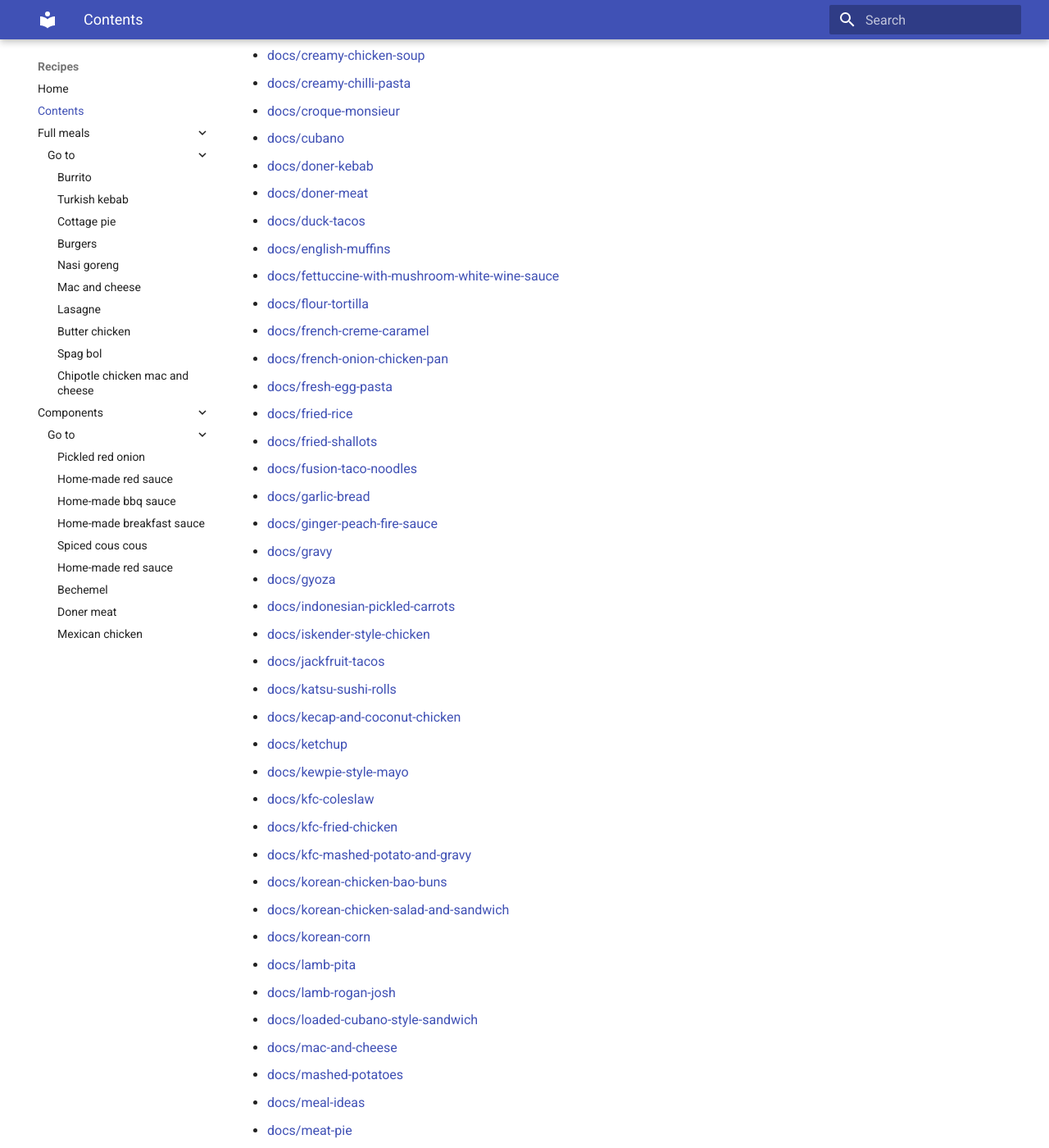
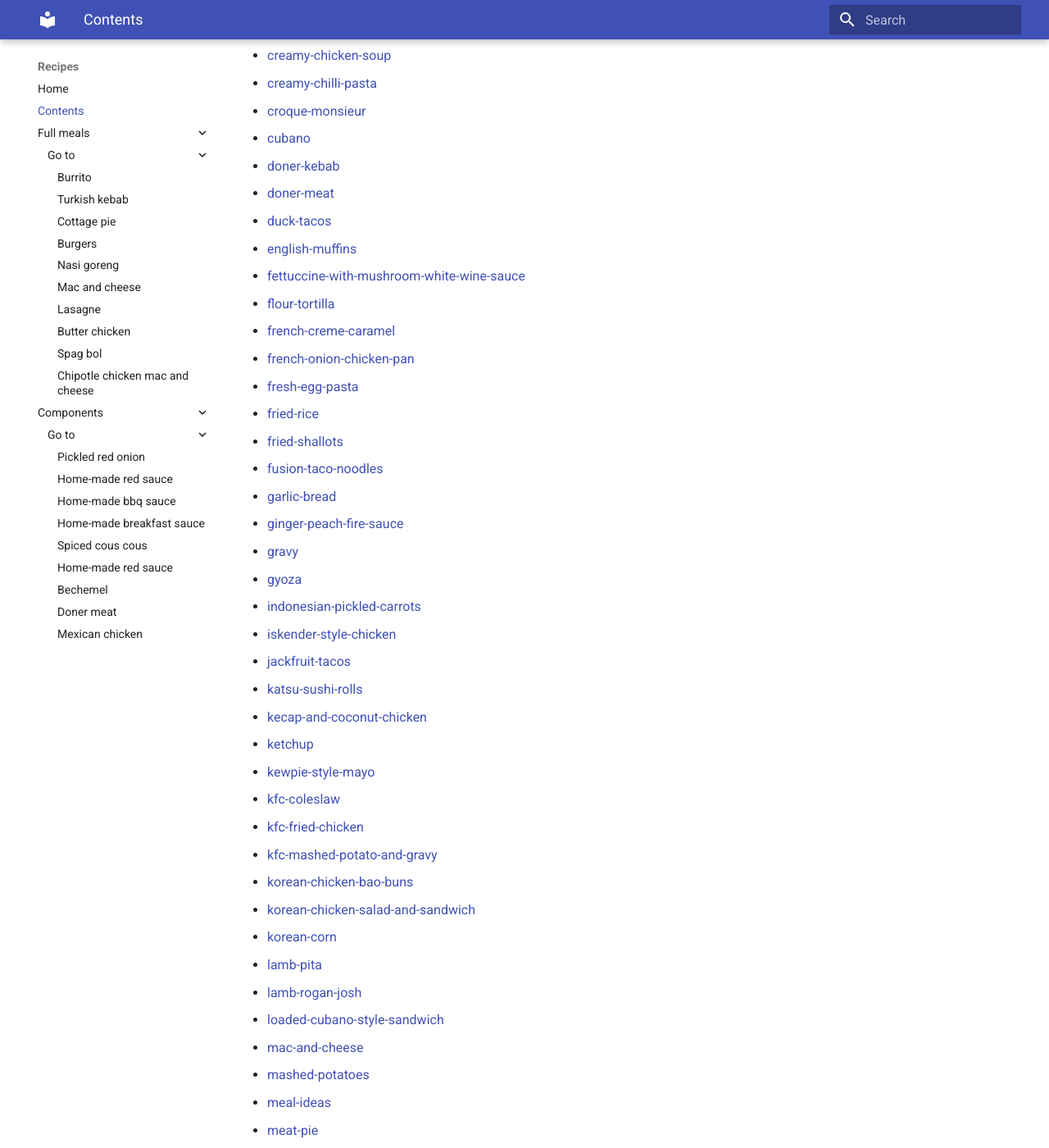
Before and after one commit to TJN25/recipe-markdown, an MkDocs documentation site: the page built from docs/contents.md, in a window 1280 px wide and 1400 px high, scrolled down 1300 px. Shown: the whole window at 82% size. Built offline with MkDocs 1.6.1 and Material for MkDocs 9.7.7, drawn with Linux system fonts in a browser that asks for light colours; some of the changed text lies outside the part shown.

Commit message:
fix: contents page links working

```diff
--- a/docs/contents.md
+++ b/docs/contents.md
@@ -1,115 +1,115 @@
 # Contents
 
-- [docs/RECIPE_STYLEGUIDE](docs/RECIPE_STYLEGUIDE.md)
-- [docs/asian-fusion-curry](docs/asian-fusion-curry.md)
-- [docs/assassin-s-pasta](docs/assassin-s-pasta.md)
-- [docs/baked-ziti](docs/baked-ziti.md)
-- [docs/banh-mi](docs/banh-mi.md)
-- [docs/bbq-sauce](docs/bbq-sauce.md)
-- [docs/bechemel](docs/bechemel.md)
-- [docs/beef-and-feta-orzo](docs/beef-and-feta-orzo.md)
-- [docs/beef-enchiladas](docs/beef-enchiladas.md)
-- [docs/beef-pide](docs/beef-pide.md)
-- [docs/bread-roll](docs/bread-roll.md)
-- [docs/breakfast-sauce](docs/breakfast-sauce.md)
-- [docs/burger-bowl](docs/burger-bowl.md)
-- [docs/burgers](docs/burgers.md)
-- [docs/burrito-sauce](docs/burrito-sauce.md)
-- [docs/butter-chicken](docs/butter-chicken.md)
-- [docs/butter-maggi-ramen](docs/butter-maggi-ramen.md)
-- [docs/caesar-salad-wrap](docs/caesar-salad-wrap.md)
-- [docs/capsicum-sauce](docs/capsicum-sauce.md)
-- [docs/chicken-burrito](docs/chicken-burrito.md)
-- [docs/chicken-corn-chowder](docs/chicken-corn-chowder.md)
-- [docs/chicken-fajitas](docs/chicken-fajitas.md)
-- [docs/chicken-florentine](docs/chicken-florentine.md)
-- [docs/chicken-korma](docs/chicken-korma.md)
-- [docs/chicken-mushroom-pasta](docs/chicken-mushroom-pasta.md)
-- [docs/chicken-pad-thai](docs/chicken-pad-thai.md)
-- [docs/chicken-rice-bowl](docs/chicken-rice-bowl.md)
-- [docs/chicken-salad](docs/chicken-salad.md)
-- [docs/chicken-satay-curry](docs/chicken-satay-curry.md)
-- [docs/chicken-tenders-sriracha](docs/chicken-tenders-sriracha.md)
-- [docs/chicken-tikka-masala](docs/chicken-tikka-masala.md)
-- [docs/chilli-con-carne](docs/chilli-con-carne.md)
-- [docs/chipotle-chicken-mac-and-cheese](docs/chipotle-chicken-mac-and-cheese.md)
-- [docs/chips](docs/chips.md)
-- [docs/coq-au-vin](docs/coq-au-vin.md)
-- [docs/creamy-chicken-soup](docs/creamy-chicken-soup.md)
-- [docs/creamy-chilli-pasta](docs/creamy-chilli-pasta.md)
-- [docs/croque-monsieur](docs/croque-monsieur.md)
-- [docs/cubano](docs/cubano.md)
-- [docs/doner-kebab](docs/doner-kebab.md)
-- [docs/doner-meat](docs/doner-meat.md)
-- [docs/duck-tacos](docs/duck-tacos.md)
-- [docs/english-muffins](docs/english-muffins.md)
-- [docs/fettuccine-with-mushroom-white-wine-sauce](docs/fettuccine-with-mushroom-white-wine-sauce.md)
-- [docs/flour-tortilla](docs/flour-tortilla.md)
-- [docs/french-creme-caramel](docs/french-creme-caramel.md)
-- [docs/french-onion-chicken-pan](docs/french-onion-chicken-pan.md)
-- [docs/fresh-egg-pasta](docs/fresh-egg-pasta.md)
-- [docs/fried-rice](docs/fried-rice.md)
-- [docs/fried-shallots](docs/fried-shallots.md)
-- [docs/fusion-taco-noodles](docs/fusion-taco-noodles.md)
-- [docs/garlic-bread](docs/garlic-bread.md)
-- [docs/ginger-peach-fire-sauce](docs/ginger-peach-fire-sauce.md)
-- [docs/gravy](docs/gravy.md)
-- [docs/gyoza](docs/gyoza.md)
-- [docs/indonesian-pickled-carrots](docs/indonesian-pickled-carrots.md)
-- [docs/iskender-style-chicken](docs/iskender-style-chicken.md)
-- [docs/jackfruit-tacos](docs/jackfruit-tacos.md)
-- [docs/katsu-sushi-rolls](docs/katsu-sushi-rolls.md)
-- [docs/kecap-and-coconut-chicken](docs/kecap-and-coconut-chicken.md)
-- [docs/ketchup](docs/ketchup.md)
-- [docs/kewpie-style-mayo](docs/kewpie-style-mayo.md)
-- [docs/kfc-coleslaw](docs/kfc-coleslaw.md)
-- [docs/kfc-fried-chicken](docs/kfc-fried-chicken.md)
-- [docs/kfc-mashed-potato-and-gravy](docs/kfc-mashed-potato-and-gravy.md)
-- [docs/korean-chicken-bao-buns](docs/korean-chicken-bao-buns.md)
-- [docs/korean-chicken-salad-and-sandwich](docs/korean-chicken-salad-and-sandwich.md)
-- [docs/korean-corn](docs/korean-corn.md)
-- [docs/lamb-pita](docs/lamb-pita.md)
-- [docs/lamb-rogan-josh](docs/lamb-rogan-josh.md)
-- [docs/loaded-cubano-style-sandwich](docs/loaded-cubano-style-sandwich.md)
-- [docs/mac-and-cheese](docs/mac-and-cheese.md)
-- [docs/mashed-potatoes](docs/mashed-potatoes.md)
-- [docs/meal-ideas](docs/meal-ideas.md)
-- [docs/meat-pie](docs/meat-pie.md)
-- [docs/mexican-chicken-marinade](docs/mexican-chicken-marinade.md)
-- [docs/mexican-spicy-sauce](docs/mexican-spicy-sauce.md)
-- [docs/mexican-style-cottage-pie](docs/mexican-style-cottage-pie.md)
-- [docs/mojo-pork](docs/mojo-pork.md)
-- [docs/moroccan-lamb-stew](docs/moroccan-lamb-stew.md)
-- [docs/mushroom-risotto](docs/mushroom-risotto.md)
-- [docs/naan](docs/naan.md)
-- [docs/nasi-goreng](docs/nasi-goreng.md)
-- [docs/pambazo](docs/pambazo.md)
-- [docs/peruvian-style-fried-rice](docs/peruvian-style-fried-rice.md)
-- [docs/peruvian-style-grilled-chicken](docs/peruvian-style-grilled-chicken.md)
-- [docs/philly-cheesesteak-soup](docs/philly-cheesesteak-soup.md)
-- [docs/pickled-cucumbers](docs/pickled-cucumbers.md)
-- [docs/pickled-red-onion](docs/pickled-red-onion.md)
-- [docs/pita-bread](docs/pita-bread.md)
-- [docs/pizza-dough](docs/pizza-dough.md)
-- [docs/pizza-sauce](docs/pizza-sauce.md)
-- [docs/pork-stirfry-with-cabbage](docs/pork-stirfry-with-cabbage.md)
-- [docs/potato-gratin](docs/potato-gratin.md)
-- [docs/rissoles](docs/rissoles.md)
-- [docs/salsa-verde](docs/salsa-verde.md)
-- [docs/satay-noodles](docs/satay-noodles.md)
-- [docs/seasoned-sushi-rice](docs/seasoned-sushi-rice.md)
-- [docs/sichuan-mi-goreng](docs/sichuan-mi-goreng.md)
-- [docs/simple-chicken-marinade](docs/simple-chicken-marinade.md)
-- [docs/slow-cooker-beef](docs/slow-cooker-beef.md)
-- [docs/sour-dough](docs/sour-dough.md)
-- [docs/spag-bol-bake](docs/spag-bol-bake.md)
-- [docs/spag-bol](docs/spag-bol.md)
-- [docs/spiced-couscous](docs/spiced-couscous.md)
-- [docs/sri-lankan-lamb-curry](docs/sri-lankan-lamb-curry.md)
-- [docs/stock](docs/stock.md)
-- [docs/tangy-spicy-mayo](docs/tangy-spicy-mayo.md)
-- [docs/teriyaki-sauce](docs/teriyaki-sauce.md)
-- [docs/tom-kha-gai](docs/tom-kha-gai.md)
-- [docs/venetian-duck-ragu](docs/venetian-duck-ragu.md)
-- [docs/wedges](docs/wedges.md)
-- [docs/yakitori](docs/yakitori.md)
+- [RECIPE_STYLEGUIDE](RECIPE_STYLEGUIDE.md)
+- [asian-fusion-curry](asian-fusion-curry.md)
+- [assassin-s-pasta](assassin-s-pasta.md)
+- [baked-ziti](baked-ziti.md)
+- [banh-mi](banh-mi.md)
+- [bbq-sauce](bbq-sauce.md)
+- [bechemel](bechemel.md)
+- [beef-and-feta-orzo](beef-and-feta-orzo.md)
+- [beef-enchiladas](beef-enchiladas.md)
+- [beef-pide](beef-pide.md)
+- [bread-roll](bread-roll.md)
+- [breakfast-sauce](breakfast-sauce.md)
+- [burger-bowl](burger-bowl.md)
+- [burgers](burgers.md)
+- [burrito-sauce](burrito-sauce.md)
+- [butter-chicken](butter-chicken.md)
+- [butter-maggi-ramen](butter-maggi-ramen.md)
+- [caesar-salad-wrap](caesar-salad-wrap.md)
+- [capsicum-sauce](capsicum-sauce.md)
+- [chicken-burrito](chicken-burrito.md)
+- [chicken-corn-chowder](chicken-corn-chowder.md)
+- [chicken-fajitas](chicken-fajitas.md)
+- [chicken-florentine](chicken-florentine.md)
+- [chicken-korma](chicken-korma.md)
+- [chicken-mushroom-pasta](chicken-mushroom-pasta.md)
+- [chicken-pad-thai](chicken-pad-thai.md)
+- [chicken-rice-bowl](chicken-rice-bowl.md)
+- [chicken-salad](chicken-salad.md)
+- [chicken-satay-curry](chicken-satay-curry.md)
+- [chicken-tenders-sriracha](chicken-tenders-sriracha.md)
+- [chicken-tikka-masala](chicken-tikka-masala.md)
+- [chilli-con-carne](chilli-con-carne.md)
+- [chipotle-chicken-mac-and-cheese](chipotle-chicken-mac-and-cheese.md)
+- [chips](chips.md)
+- [coq-au-vin](coq-au-vin.md)
+- [creamy-chicken-soup](creamy-chicken-soup.md)
+- [creamy-chilli-pasta](creamy-chilli-pasta.md)
+- [croque-monsieur](croque-monsieur.md)
+- [cubano](cubano.md)
+- [doner-kebab](doner-kebab.md)
+- [doner-meat](doner-meat.md)
+- [duck-tacos](duck-tacos.md)
+- [english-muffins](english-muffins.md)
+- [fettuccine-with-mushroom-white-wine-sauce](fettuccine-with-mushroom-white-wine-sauce.md)
+- [flour-tortilla](flour-tortilla.md)
+- [french-creme-caramel](french-creme-caramel.md)
+- [french-onion-chicken-pan](french-onion-chicken-pan.md)
+- [fresh-egg-pasta](fresh-egg-pasta.md)
+- [fried-rice](fried-rice.md)
+- [fried-shallots](fried-shallots.md)
+- [fusion-taco-noodles](fusion-taco-noodles.md)
+- [garlic-bread](garlic-bread.md)
+- [ginger-peach-fire-sauce](ginger-peach-fire-sauce.md)
+- [gravy](gravy.md)
+- [gyoza](gyoza.md)
+- [indonesian-pickled-carrots](indonesian-pickled-carrots.md)
+- [iskender-style-chicken](iskender-style-chicken.md)
+- [jackfruit-tacos](jackfruit-tacos.md)
+- [katsu-sushi-rolls](katsu-sushi-rolls.md)
+- [kecap-and-coconut-chicken](kecap-and-coconut-chicken.md)
+- [ketchup](ketchup.md)
+- [kewpie-style-mayo](kewpie-style-mayo.md)
+- [kfc-coleslaw](kfc-coleslaw.md)
+- [kfc-fried-chicken](kfc-fried-chicken.md)
+- [kfc-mashed-potato-and-gravy](kfc-mashed-potato-and-gravy.md)
+- [korean-chicken-bao-buns](korean-chicken-bao-buns.md)
+- [korean-chicken-salad-and-sandwich](korean-chicken-salad-and-sandwich.md)
+- [korean-corn](korean-corn.md)
+- [lamb-pita](lamb-pita.md)
+- [lamb-rogan-josh](lamb-rogan-josh.md)
+- [loaded-cubano-style-sandwich](loaded-cubano-style-sandwich.md)
+- [mac-and-cheese](mac-and-cheese.md)
+- [mashed-potatoes](mashed-potatoes.md)
+- [meal-ideas](meal-ideas.md)
+- [meat-pie](meat-pie.md)
+- [mexican-chicken-marinade](mexican-chicken-marinade.md)
+- [mexican-spicy-sauce](mexican-spicy-sauce.md)
+- [mexican-style-cottage-pie](mexican-style-cottage-pie.md)
+- [mojo-pork](mojo-pork.md)
+- [moroccan-lamb-stew](moroccan-lamb-stew.md)
+- [mushroom-risotto](mushroom-risotto.md)
+- [naan](naan.md)
+- [nasi-goreng](nasi-goreng.md)
+- [pambazo](pambazo.md)
+- [peruvian-style-fried-rice](peruvian-style-fried-rice.md)
+- [peruvian-style-grilled-chicken](peruvian-style-grilled-chicken.md)
+- [philly-cheesesteak-soup](philly-cheesesteak-soup.md)
+- [pickled-cucumbers](pickled-cucumbers.md)
+- [pickled-red-onion](pickled-red-onion.md)
+- [pita-bread](pita-bread.md)
+- [pizza-dough](pizza-dough.md)
+- [pizza-sauce](pizza-sauce.md)
+- [pork-stirfry-with-cabbage](pork-stirfry-with-cabbage.md)
+- [potato-gratin](potato-gratin.md)
+- [rissoles](rissoles.md)
+- [salsa-verde](salsa-verde.md)
+- [satay-noodles](satay-noodles.md)
+- [seasoned-sushi-rice](seasoned-sushi-rice.md)
+- [sichuan-mi-goreng](sichuan-mi-goreng.md)
+- [simple-chicken-marinade](simple-chicken-marinade.md)
+- [slow-cooker-beef](slow-cooker-beef.md)
+- [sour-dough](sour-dough.md)
+- [spag-bol-bake](spag-bol-bake.md)
+- [spag-bol](spag-bol.md)
+- [spiced-couscous](spiced-couscous.md)
+- [sri-lankan-lamb-curry](sri-lankan-lamb-curry.md)
+- [stock](stock.md)
+- [tangy-spicy-mayo](tangy-spicy-mayo.md)
+- [teriyaki-sauce](teriyaki-sauce.md)
+- [tom-kha-gai](tom-kha-gai.md)
+- [venetian-duck-ragu](venetian-duck-ragu.md)
+- [wedges](wedges.md)
+- [yakitori](yakitori.md)
```
Also changed, not shown: 1 other file.
